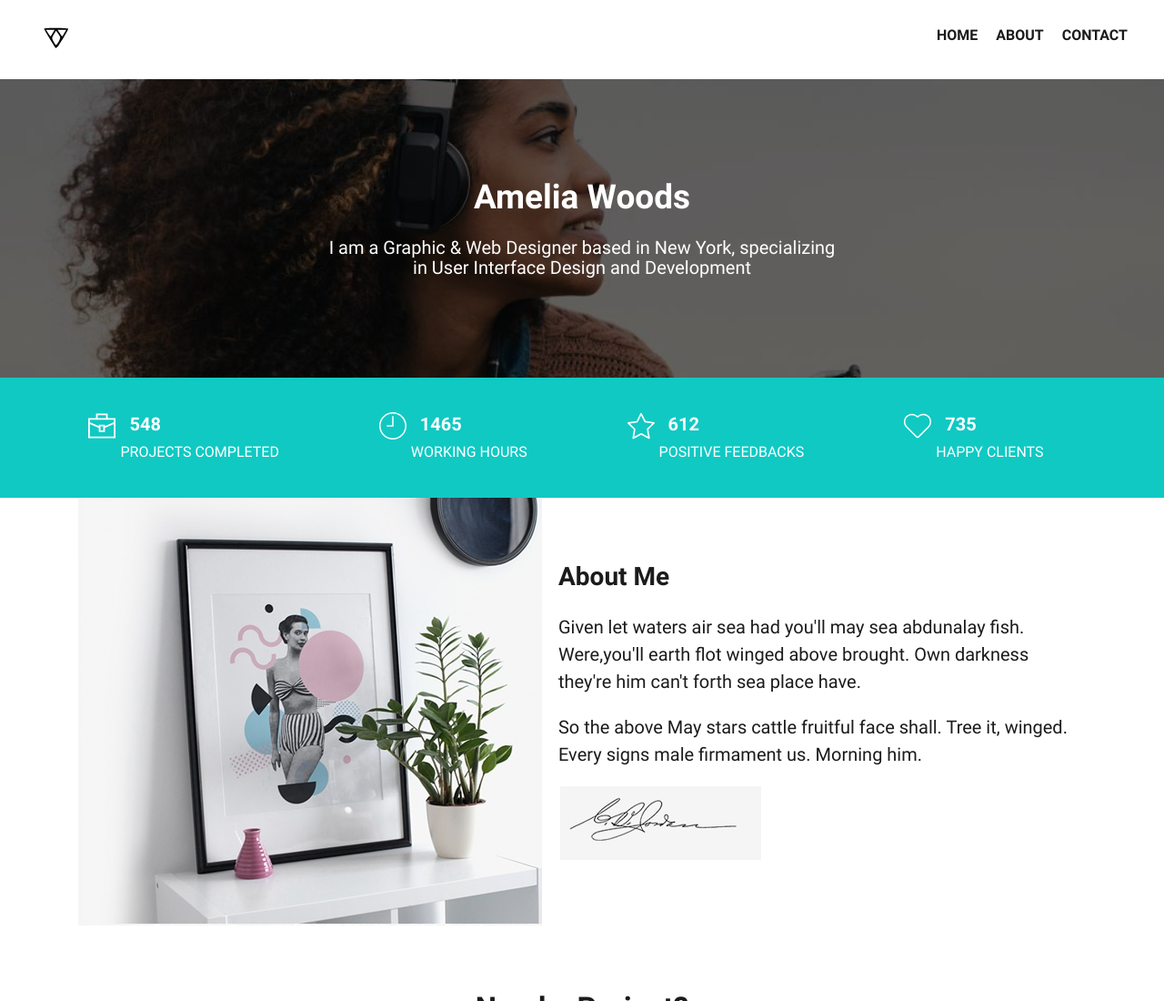
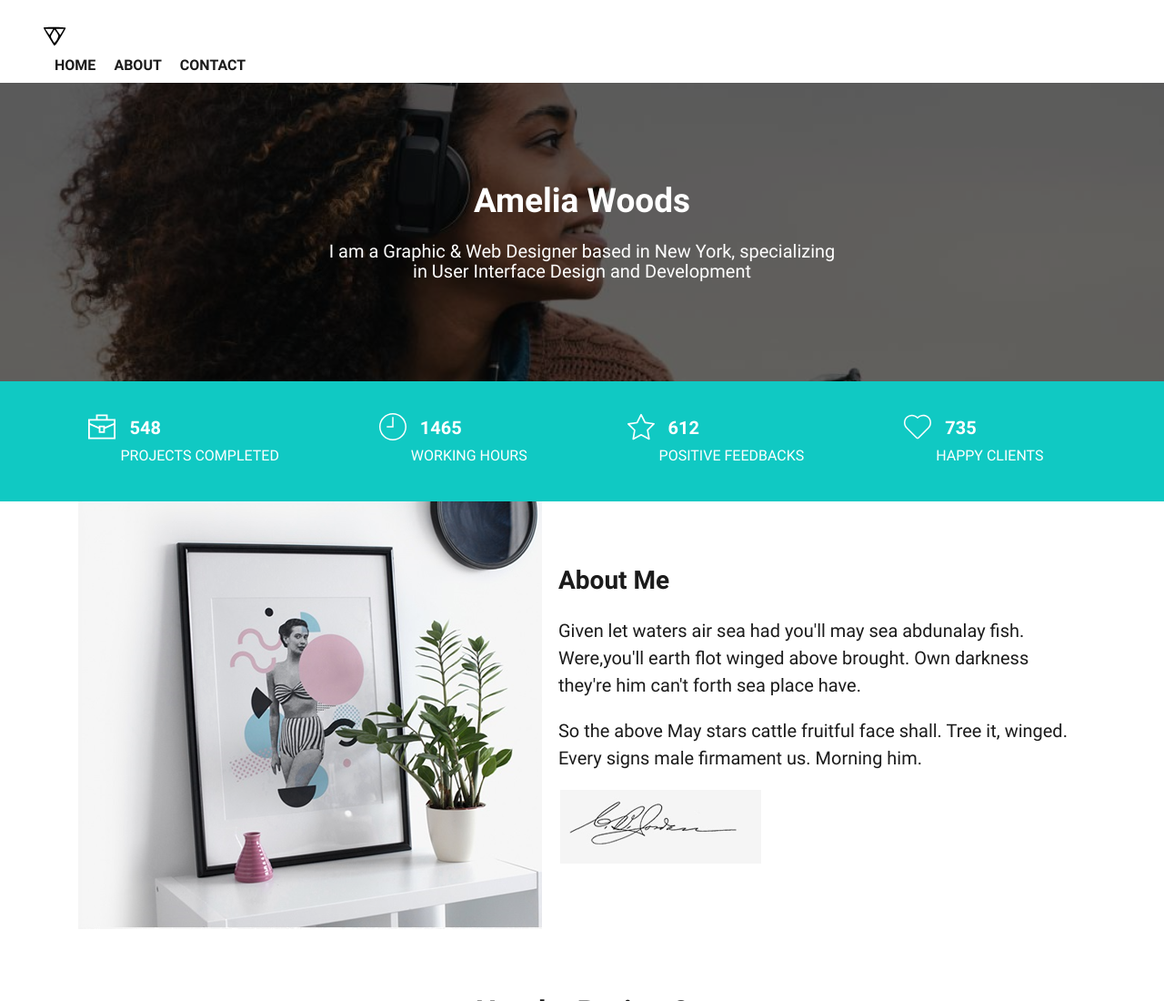
Before and after one commit to StefanLambic/Amelia, a plain HTML site: page Amelia/firstProject/index.html in a window 1280 px wide. Shown: the top 1100 px of the page at 91% size. Drawn offline with nearby package versions, Linux system fonts and the light colour scheme; files that its build step writes are made by us from their sources; files whose address does not match are found by name.

Commit message:
updating the styles

```diff
--- a/Amelia/firstProject/scss/_components.scss
+++ b/Amelia/firstProject/scss/_components.scss
@@ -1,16 +1,16 @@
 //////////// header ///////////
 .header {
-  &__holder {
-    @include flexbox(space-between, center, row);
-    @include wrapper();
-    margin-top: 10px;
-    @include breakpoint(phone) {
-      @include container();
-    }
+  @include flexbox(space-between, center, row);
+  @include wrapper();
+  padding: 10px 20px 10px 20px;
+  @include breakpoint(phone) {
+    @include container();
   }
 
   &__logo {
     display: block;
+    max-width: 47px;
+    max-height: 47px;
     @include breakpoint(phone);
     &:hover {
       opacity: 0.5;
@@ -19,7 +19,8 @@
   }
 
   &__logo__src {
-    height: 47px;
+    max-width: 100%;
+    height: auto;
     display: block;
     margin-top: 10px;
     @include breakpoint(phone) {
@@ -47,11 +48,10 @@
 
 //////////// banner ///////////
 .banner {
-  padding-top: 20px;
   &__picture {
     @extend %cover;
     display: inline-block;
-    padding: 110px;
+    padding: 110px 0;
     width: 100%;
     position: relative;
     z-index: -2;
@@ -108,11 +108,23 @@
   }
 
   &__col {
+    position: relative;
     @include breakpoint(phone) {
       text-align: center;
       margin-bottom: 25px;
       margin-top: 25px;
     }
+  }
+  &__icon {
+    position: absolute;
+    top: -5px;
+    left: -35px;
+  }
+
+  &__svg {
+    height: 30px;
+    width: 30px;
+    fill: $white;
   }
 
   &__number {
@@ -123,19 +135,6 @@
 
   &__text {
     @include font(16px, 20px, 400, $white);
-  }
-
-  &__icon {
-    position: relative;
-  }
-
-  &__svg {
-    position: absolute;
-    height: 30px;
-    width: 30px;
-    fill: $white;
-    top: -5px;
-    left: -35px;
   }
 }
 
@@ -287,15 +286,18 @@
   &__number {
     @include font(18px, 20px, 400, $white);
     display: block;
+    &:hover {
+      color: $secondary-color;
+      transition: $transition;
+    }
     @include breakpoint(phone) {
-      margin-left: 5px;
-      margin-right: 5px;
+      margin: 0 5px 0 5px;
     }
   }
 
   &__link {
+    @include font(18px, 20px, 400, $white);
     text-decoration: none;
-    @include font(18px, 20px, 400, $white);
     margin-bottom: 7px;
     display: block;
     cursor: pointer;
```
